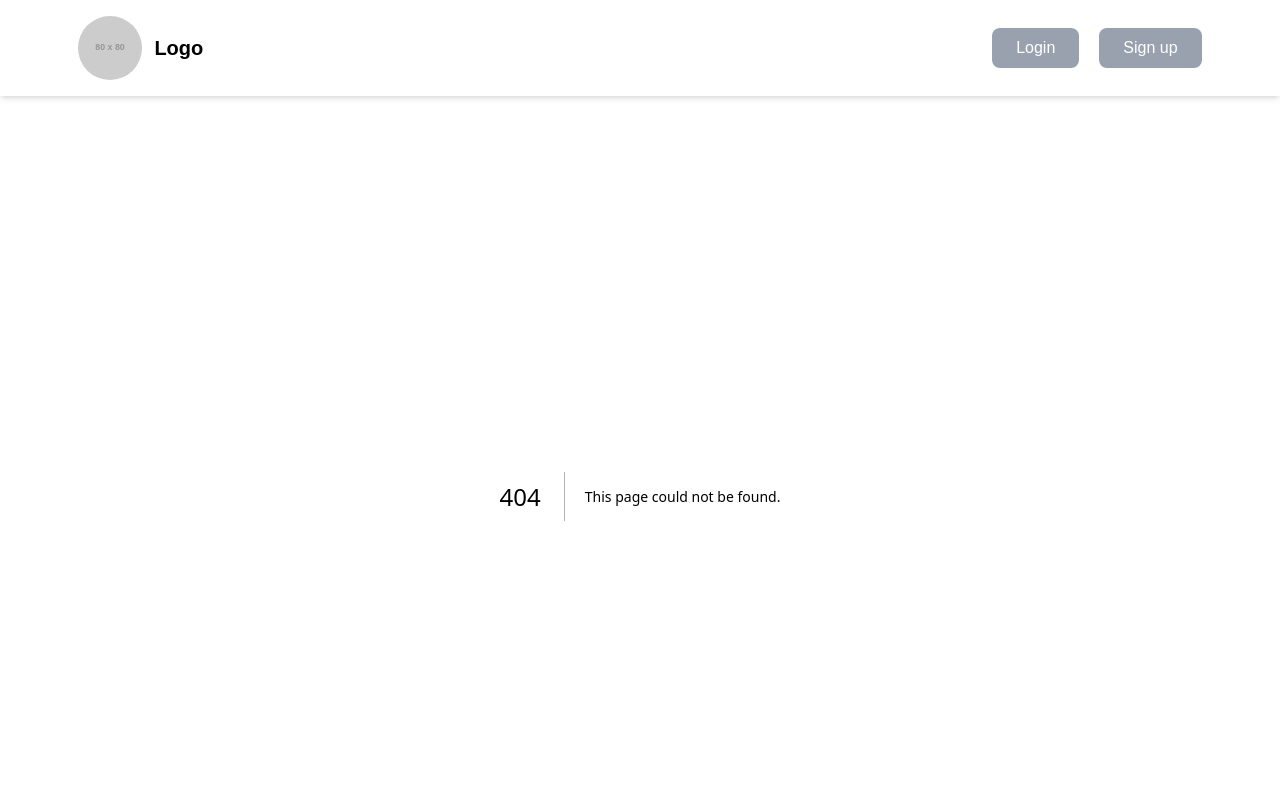
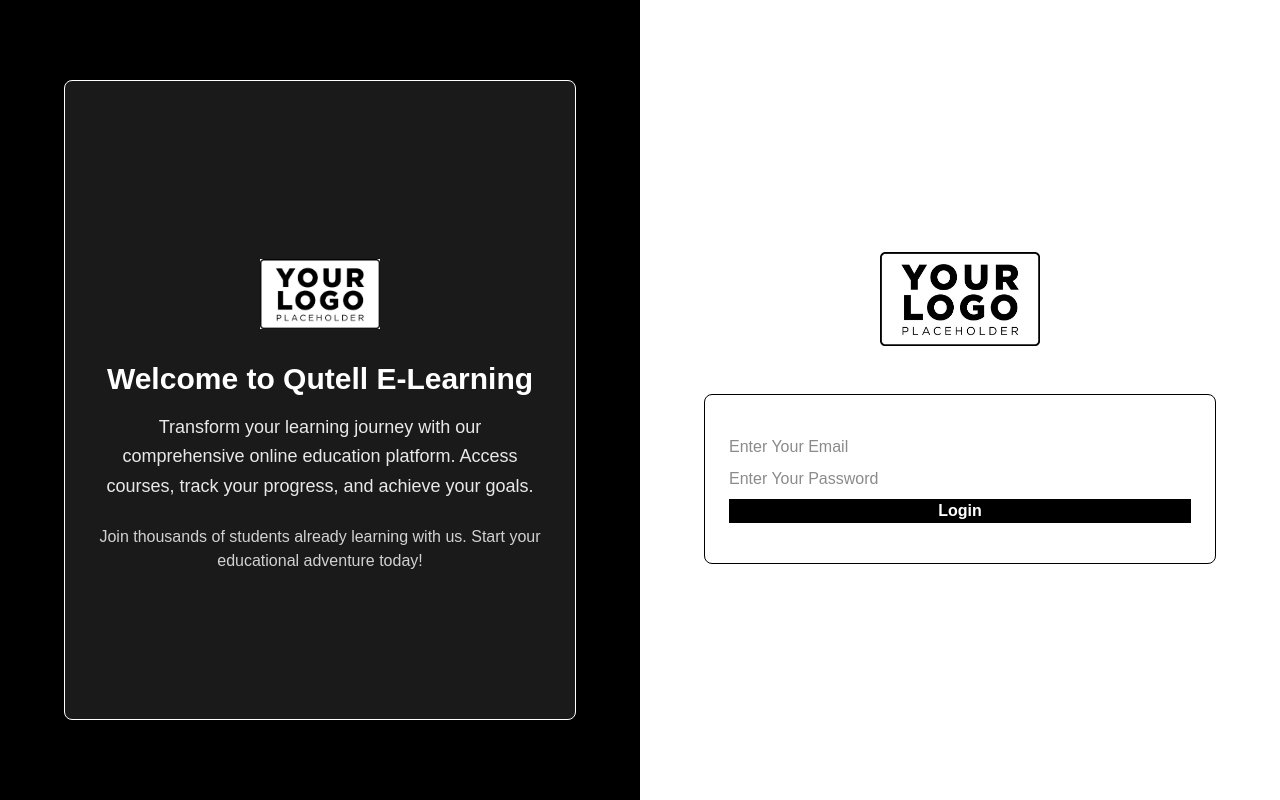
Before and after one commit to Ahmed-El-shamy/q-learn, a Next.js app: page /auth/login in a window 1280 px wide. Before the commit this address had no page. Shown: the top 800 px of the page. Built offline with nearby package versions, Linux system fonts and the light colour scheme.

Commit message:
feat: handling the authentication

```diff
--- /dev/null
+++ b/app/(website)/layout.tsx
@@ -0,0 +1,23 @@
+import React from "react";
+import Navbar from "../components/layout/navbar/common/Navbar";
+import Footer from "../_components/Footer/Footer";
+
+const WebsiteLayout = (
+    {
+        children
+    }: {
+        children: React.ReactNode
+    }
+) => {
+    return (
+        <div>
+            <Navbar />
+            <div className="min-h-screen">
+                {children}
+            </div>
+            <Footer />
+        </div>
+    )
+}
+
+export default WebsiteLayout;
--- /dev/null
+++ b/app/(website)/page.tsx
@@ -0,0 +1,9 @@
+const HomePage = () => {
+    return (
+        <div>
+            Hello from home page
+        </div>
+    );
+}
+
+export default HomePage;
--- a/app/_components/NewsLetter/NewLetter.tsx
+++ b/app/_components/NewsLetter/NewLetter.tsx
@@ -11,6 +11,7 @@ const NewsLetter = () => {
                     className="appearance-none flex-1 outline-none font-bold px-2 w-full"
                     type="email"
                     name="email"
+                    required
                 />
                 <button className="flex bg-black justify-center cursor-pointer hover:bg-black/90 duration-100 items-center p-2">
                     <Send color="white" />
--- /dev/null
+++ b/app/api/auth/[...nextauth]/route.ts
@@ -0,0 +1,28 @@
+import NextAuth from "next-auth"
+import CredentialsProvider from "next-auth/providers/credentials"
+
+const handler = NextAuth({
+    providers: [
+        CredentialsProvider({
+            name: "credentials",
+            id: "credentials",
+            type: "credentials",
+            authorize: async (credentials, req) => {
+                if(credentials?.email === "test@email.com" && credentials?.password === "password") {
+                    return {
+                        id: "1",
+                        email: "test@email.com",
+                        name: "test account"
+                    }
+                }
+                return null;
+            },
+            credentials: {
+                email: {type: "email"},
+                password: {type: "password"}
+            },
+        }),
+    ],
+});
+
+export {handler as POST, handler as GET};
--- /dev/null
+++ b/app/auth/layout.tsx
@@ -0,0 +1,52 @@
+import React from "react";
+import Image from "next/image";
+import Link from "next/link";
+
+const AuthLayout = ({
+    children
+}: {
+    children: React.ReactNode
+}) => {
+    return (
+        <div className="flex flex-col md:flex-row h-screen">
+            <div className="flex-1 hidden bg-black text-white md:flex justify-center items-center">
+                <div className="bg-white/10 backdrop-blur-lg w-[80%] h-[80%] border border-white rounded-lg p-8 flex flex-col items-center justify-center">
+                    <Image
+                        src="/logo-placeholder.jpg"
+                        alt="Logo"
+                        width={120}
+                        height={120}
+                        className="py-8 object-contain"
+                    />
+                    <div className="text-center space-y-4 max-w-md">
+                        <h2 className="text-3xl font-bold mb-4">Welcome to Qutell E-Learning</h2>
+                        <p className="text-lg text-white/90 leading-relaxed">
+                            Transform your learning journey with our comprehensive online education platform.
+                            Access courses, track your progress, and achieve your goals.
+                        </p>
+                        <p className="text-base text-white/80 mt-6">
+                            Join thousands of students already learning with us. Start your educational adventure today!
+                        </p>
+                    </div>
+                </div>
+            </div>
+            <div className="flex-1 bg-white flex flex-col justify-center items-center">
+                <Link
+                    prefetch={false}
+                    href="/"
+                >
+                    <Image
+                        src="/logo-placeholder.jpg"
+                        alt="Logo"
+                        width={160}
+                        height={40}
+                        className="py-8 object-contain"
+                    />
+                </Link>
+                {children}
+            </div>
+        </div>
+    );
+}
+
+export default AuthLayout;
--- /dev/null
+++ b/app/auth/login/_components/LoginForm.tsx
@@ -0,0 +1,50 @@
+"use client";
+import { signIn } from "next-auth/react";
+import { FormEvent, useState } from "react";
+import { LoginPayload } from "../login.types";
+
+const LoginForm = () => {
+    const [credentials, setCredentials] = useState<LoginPayload>({
+        email: "",
+        password: ""
+    });
+
+    function onChange(key: keyof LoginPayload, value: LoginPayload[typeof key]) {
+        setCredentials(old => ({
+            ...old,
+            [key]: value
+        }));
+    }
+
+    async function handleSubmit(e: FormEvent<HTMLFormElement>) {
+        e.preventDefault();
+        const formData = new FormData(e.target as HTMLFormElement);
+        const credentials = formData.entries().reduce((curr, next) => {
+            curr[next[0] as keyof LoginPayload] = next[1] as LoginPayload[keyof LoginPayload];
+            return curr
+        }, {} as LoginPayload);
+
+        const result = await signIn("credentials", {
+            redirect: false,
+            ...credentials
+        });
+
+        if(result?.ok) {
+            console.log("OK!!!");
+        } else {
+            console.log("NOt OK!!!");
+        }
+    }
+
+    return (
+        <form className="flex flex-col gap-2 border p-2 border-black rounded-lg max-w-lg w-full py-10 px-6" onSubmit={handleSubmit}>
+            <input name="email" placeholder="Enter Your Email" type="email" value={credentials.email} onChange={(e) => onChange("email", e.target.value)} />
+            <input name="password" placeholder="Enter Your Password" type="password" value={credentials.password} onChange={(e) => onChange("password", e.target.value)} />
+            <button className="bg-black text-white font-bold">
+                Login
+            </button>
+        </form>
+    );
+}
+
+export default LoginForm;
--- /dev/null
+++ b/app/auth/login/login.types.ts
@@ -0,0 +1,4 @@
+export interface LoginPayload {
+    email: string;
+    password: string;
+}
--- /dev/null
+++ b/app/auth/login/page.tsx
@@ -0,0 +1,11 @@
+import LoginForm from "./_components/LoginForm";
+
+const Page = () => {
+    return (
+        <div className="w-full p-4 flex justify-center items-center">
+            <LoginForm />
+        </div>
+    )
+}
+
+export default Page;
--- a/app/layout.tsx
+++ b/app/layout.tsx
@@ -29,11 +29,7 @@ export default function RootLayout({
       <body
         className={`${geistSans.variable} ${geistMono.variable} antialiased`}
       >
-        <Navbar />
-        <div className="min-h-screen">
-          {children}
-        </div>
-        <Footer />
+        {children}
       </body>
     </html>
   );
--- a/app/page.tsx
+++ /dev/null
@@ -1,3 +0,0 @@
-export default function Home() {
-  return <div></div>;
-}
--- a/package.json
+++ b/package.json
@@ -11,6 +11,7 @@
   "dependencies": {
     "lucide-react": "^0.555.0",
     "next": "16.0.5",
+    "next-auth": "^4.24.13",
     "react": "19.2.0",
     "react-dom": "19.2.0",
     "react-icons": "^5.5.0"
```
Also changed, not shown: 1 other file (tests, documents, lock files or other folders).
